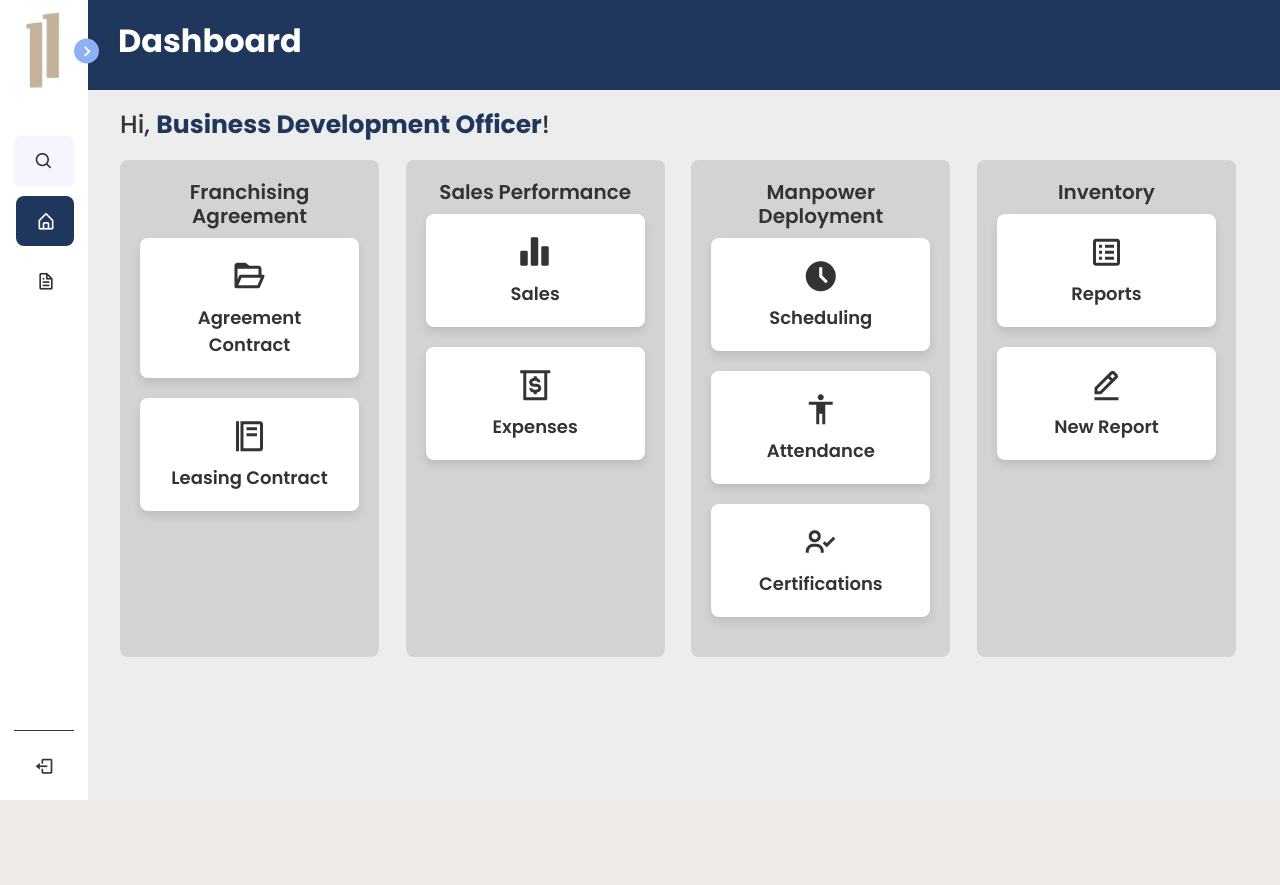
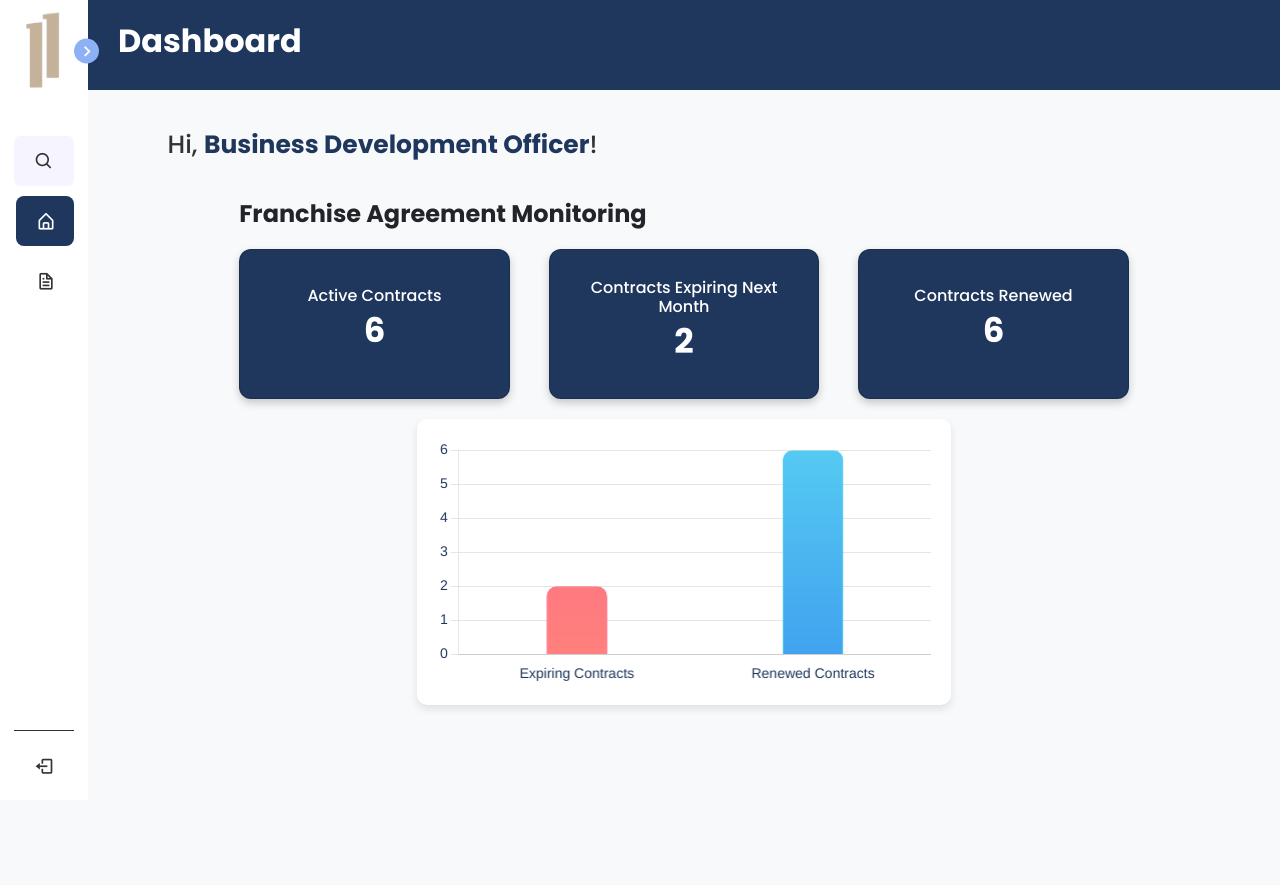
Before and after one commit to fmdlocsin/11-Nevada-CAP2, a PHP site: page /dashboard-contract in a window 1280 px wide. Before the commit the page ends 800 px from the top, so only its background shows below. Run offline with PHP 8.4, Linux system fonts and the light colour scheme; data comes from the database, SQL or seed files in the repository.

Commit message:
Initial contract dashboard

```diff
--- /dev/null
+++ b/assets/css/contract-dashboard.css
@@ -0,0 +1,101 @@
+body {
+    font-family: 'Arial', sans-serif;
+    background-color: #f8f9fa;
+}
+
+.container {
+    width: 90%;
+    margin: 20px auto;
+    padding: 20px;
+}
+
+.dashboard-title {
+    font-size: 24px;
+    font-weight: bold;
+    margin-bottom: 20px;
+}
+
+.kpi-card {
+    background: #1F375D; /* Matches the header color */
+    border-radius: 12px;
+    padding: 20px;
+    text-align: center;
+    color: white; /* White text for contrast */
+    box-shadow: 0px 4px 8px rgba(0, 0, 0, 0.2);
+    transition: transform 0.3s ease-in-out;
+    height: 150px; /* Set a fixed height to keep all cards equal */
+    display: flex;
+    flex-direction: column;
+    justify-content: center; /* Centers content */
+}
+
+.kpi-card:hover {
+    transform: scale(1.05); /* Slightly enlarge on hover */
+}
+
+.kpi-card h4 {
+    font-size: 16px; /* Reduce size to fit */
+    margin-bottom: 5px;
+    white-space: normal; /* Allow wrapping */
+    overflow-wrap: break-word;
+}
+
+.kpi-number {
+    font-size: 34px;
+    font-weight: bold;
+}
+
+.kpi-icon {
+    font-size: 32px;
+    margin-bottom: 5px;
+}
+
+/* Ensure all KPI cards have the same height */
+.kpi-row {
+    display: flex;
+    flex-wrap: wrap;
+    justify-content: space-between;
+    gap: 15px; /* Adds spacing */
+}
+
+.kpi-col {
+    flex: 1;
+    min-width: 250px; /* Ensures responsiveness */
+}
+
+/* Ensure responsive behavior */
+@media (max-width: 768px) {
+    .kpi-card {
+        height: auto; /* Allow resizing for smaller screens */
+        padding: 15px;
+    }
+    .kpi-number {
+        font-size: 28px;
+    }
+}
+
+
+.chart-container {
+    width: 60%; /* Reduce width */
+    max-width: 600px; /* Limit max size */
+    margin: 20px auto; /* Center the chart */
+    background: white;
+    border-radius: 10px;
+    padding: 20px;
+    box-shadow: 0px 4px 8px rgba(0, 0, 0, 0.1);
+}
+
+#contractRenewalChart {
+    max-height: 300px !important; /* Reduce chart height */
+    width: 100% !important;
+}
+
+/* Responsive adjustments */
+@media (max-width: 768px) {
+    .chart-container {
+        width: 90%;
+    }
+    #contractRenewalChart {
+        max-height: 250px !important; /* Smaller chart on mobile */
+    }
+}
--- /dev/null
+++ b/assets/js/dashboard-contract-script.js
@@ -0,0 +1,84 @@
+window.onload = function () {
+    console.log("Chart script loaded successfully!");
+
+    let expiringElem = document.getElementById("expiringContracts");
+    let renewedElem = document.getElementById("renewedContracts");
+
+    if (!expiringElem || !renewedElem) {
+        console.error("Could not find elements for contract values.");
+        return;
+    }
+
+    let expiringContracts = parseInt(expiringElem.textContent.trim()) || 0;
+    let renewedContracts = parseInt(renewedElem.textContent.trim()) || 0;
+
+    console.log("Expiring Contracts:", expiringContracts);
+    console.log("Renewed Contracts:", renewedContracts);
+
+    let chartCanvas = document.getElementById("contractRenewalChart");
+    if (!chartCanvas) {
+        console.error("Chart canvas not found.");
+        return;
+    }
+
+    let ctx = chartCanvas.getContext("2d");
+
+    // Create gradient effect
+    let gradientExpiring = ctx.createLinearGradient(0, 0, 0, 400);
+    gradientExpiring.addColorStop(0, "#FF6A88"); // Brighter red
+    gradientExpiring.addColorStop(1, "#FF9472"); // Softer orange
+
+    let gradientRenewed = ctx.createLinearGradient(0, 0, 0, 400);
+    gradientRenewed.addColorStop(0, "#56CCF2"); // Bright blue
+    gradientRenewed.addColorStop(1, "#2F80ED"); // Darker blue
+
+    // Generate Chart
+    new Chart(ctx, {
+        type: "bar",
+        data: {
+            labels: ["Expiring Contracts", "Renewed Contracts"],
+            datasets: [{
+                label: "Contract Status",
+                data: [expiringContracts, renewedContracts],
+                backgroundColor: [gradientExpiring, gradientRenewed],
+                borderColor: ["#FF6A88", "#56CCF2"],
+                borderWidth: 1,
+                borderRadius: 10, // Rounded edges
+                barThickness: 60 // Ensures bars are evenly spaced
+            }]
+        },
+        options: {
+            responsive: true,
+            plugins: {
+                legend: { display: false },
+                tooltip: {
+                    backgroundColor: "#1F375D", // Matches dashboard theme
+                    titleFont: { weight: "bold" },
+                    bodyFont: { size: 14 },
+                    bodyColor: "#fff",
+                    cornerRadius: 5
+                }
+            },
+            scales: {
+                y: {
+                    beginAtZero: true,
+                    ticks: {
+                        precision: 0,
+                        font: { size: 14 },
+                        color: "#1F375D" // Matches theme
+                    },
+                    grid: {
+                        color: "rgba(0,0,0,0.1)" // Subtle grid
+                    }
+                },
+                x: {
+                    ticks: {
+                        font: { size: 14 },
+                        color: "#1F375D" // Matches theme
+                    },
+                    grid: { display: false }
+                }
+            }
+        }
+    });
+};
--- a/dashboard-contract.php
+++ b/dashboard-contract.php
@@ -1,9 +1,43 @@
 <?php
+
 session_start();
 
 include ("phpscripts/database-connection.php");
 include ("phpscripts/check-login.php");
+
+// Validate connection
+if (!isset($con) || !$con) {
+    die("Database connection failed: " . mysqli_connect_error());
+}
+
+
+// Fetch Active Franchise Contracts (Using agreement_contract table)
+$activeContractsQuery = "SELECT COUNT(*) as total FROM agreement_contract WHERE status = 'active'";
+$activeContractsResult = mysqli_query($con, $activeContractsQuery);
+$activeContracts = ($activeContractsResult) ? mysqli_fetch_assoc($activeContractsResult)['total'] : 0;
+
+// Fetch Agreement Contracts Expiring in the Next 30 Days
+$expiringContractsQuery = "SELECT COUNT(*) as total
+                           FROM agreement_contract
+                           WHERE DATE(agreement_date) BETWEEN CURDATE() AND DATE_ADD(CURDATE(), INTERVAL 30 DAY)
+                           AND LOWER(TRIM(status)) = 'active'";
+
+$expiringContractsResult = mysqli_query($con, $expiringContractsQuery);
+$expiringContracts = ($expiringContractsResult) ? mysqli_fetch_assoc($expiringContractsResult)['total'] : 0;
+
+
+// Fetch Contracts Renewed in the Last 12 Months (Using agreement_date instead of renewal_date)
+$renewedContractsQuery = "SELECT COUNT(*) as total FROM agreement_contract WHERE agreement_date >= DATE_SUB(CURDATE(), INTERVAL 12 MONTH)";
+$renewedContractsResult = mysqli_query($con, $renewedContractsQuery);
+$renewedContracts = ($renewedContractsResult) ? mysqli_fetch_assoc($renewedContractsResult)['total'] : 0;
+
+
+// Close the database connection
+mysqli_close($con);
+
 ?>
+
+
 <!DOCTYPE html>
 <html lang="en">
 
@@ -17,6 +51,7 @@ include ("phpscripts/check-login.php");
         integrity="sha384-QWTKZyjpPEjISv5WaRU9OFeRpok6YctnYmDr5pNlyT2bRjXh0JMhjY6hW+ALEwIH" crossorigin="anonymous">
     <link rel="stylesheet" href="assets/css/navbar.css">
     <link rel="stylesheet" href="assets/css/dashboard.css">
+    <link rel="stylesheet" href="assets/css/contract-dashboard.css">
     <!-- ===== Boxicons CSS ===== -->
     <link href='https://unpkg.com/boxicons@2.1.4/css/boxicons.min.css' rel='stylesheet'>
 
@@ -88,55 +123,47 @@ include ("phpscripts/check-login.php");
                         <div class="greeting">
                             <h2>Hi, <strong>Business Development Officer</strong>!</h2>
                         </div>
-                        <div class="boxes-container">
+                        <div class="container">
+                            <h2 class="dashboard-title">Franchise Agreement Monitoring</h2>
 
-                            <div class="box-group">
-                                <h3 class="box-group-title">Franchising Agreement</h3>
-                                <a href="#" class="box box1">
-                                    <i class='bx bx-folder-open'></i>
-                                    <span class="text">Agreement Contract</span>
-                                </a>
-                                <a href="#" id="dineInSales-link" class="box box2">
-                                    <i class='bx bx-food-menu'></i>
-                                    <span class="text">Leasing Contract</span>
-                                </a>
+                            <!-- KPI Cards -->
+                            <div class="row kpi-row">
+                                <div class="col-md-4 kpi-col">
+                                    <div class="card kpi-card">
+                                        <div class="card-body">
+                                            <i class="kpi-icon ni ni-chart-bar-32"></i> <!-- Icon -->
+                                            <h4>Active Contracts</h4>
+                                            <h2 class="kpi-number" id="activeContracts"><?php echo $activeContracts; ?></h2>
+                                        </div>
+                                    </div>
+                                </div>
+
+                                <div class="col-md-4 kpi-col">
+                                    <div class="card kpi-card">
+                                        <div class="card-body">
+                                            <i class="kpi-icon ni ni-time-alarm"></i> <!-- Icon -->
+                                            <h4>Contracts Expiring Next Month</h4>
+                                            <h2 class="kpi-number" id="expiringContracts"><?php echo $expiringContracts; ?></h2>
+                                        </div>
+                                    </div>
+                                </div>
+
+                                <div class="col-md-4 kpi-col">
+                                    <div class="card kpi-card">
+                                        <div class="card-body">
+                                            <i class="kpi-icon ni ni-check-bold"></i> <!-- Icon -->
+                                            <h4>Contracts Renewed</h4> <!-- Shortened Title -->
+                                            <h2 class="kpi-number" id="renewedContracts"><?php echo $renewedContracts; ?></h2>
+                                        </div>
+                                    </div>
+                                </div>
                             </div>
-                            <div class="box-group">
-                                <h3 class="box-group-title">Sales Performance</h3>
-                                <a href="#" id="takeOutSales-link" class="box box3">
-                                    <i class='bx bxs-bar-chart-alt-2'></i>
-                                    <span class="text">Sales</span>
-                                </a>
-                                <a href="#" id="deliverySales-link" class="box box4">
-                                    <i class='bx bx-money-withdraw'></i>
-                                    <span class="text">Expenses</span>
-                                </a>
-                            </div>
-                            <div class="box-group">
-                                <h3 class="box-group-title">Manpower Deployment</h3>
-                                <a href="#" class="box box5">
-                                    <i class='bx bxs-time-five'></i>
-                                    <span class="text">Scheduling</span>
-                                </a>
-                                <a href="#" class="box box6">
-                                    <i class='bx bx-body'></i>
-                                    <span class="text">Attendance</span>
-                                </a>
-                                <a href="#" class="box box6">
-                                    <i class='bx bx-user-check'></i>
-                                    <span class="text">Certifications</span>
-                                </a>
-                            </div>
-                            <div class="box-group">
-                                <h3 class="box-group-title">Inventory</h3>
-                                <a href="#" class="box box7">
-                                    <i class='bx bx-spreadsheet'></i>
-                                    <span class="text">Reports</span>
-                                </a>
-                                <a href="#" class="box box8">
-                                    <i class='bx bx-edit-alt'></i>
-                                    <span class="text">New Report</span>
-                                </a>
+
+
+
+                            <!-- Graphs -->
+                            <div class="chart-container">
+                                <canvas id="contractRenewalChart"></canvas>
                             </div>
                         </div>
                     </div>
@@ -154,6 +181,8 @@ include ("phpscripts/check-login.php");
     <script src="https://cdn.jsdelivr.net/npm/bootstrap@5.3.3/dist/js/bootstrap.min.js"
         integrity="sha384-0pUGZvbkm6XF6gxjEnlmuGrJXVbNuzT9qBBavbLwCsOGabYfZo0T0to5eqruptLy"
         crossorigin="anonymous"></script>
+    <script src="https://cdn.jsdelivr.net/npm/chart.js"></script>
+    <script src="assets/js/dashboard-contract-script.js"></script>
     <script src="assets/js/navbar.js"></script>
     <!-- <script src="assets/js/content.js"></script> -->
 </body>
```
